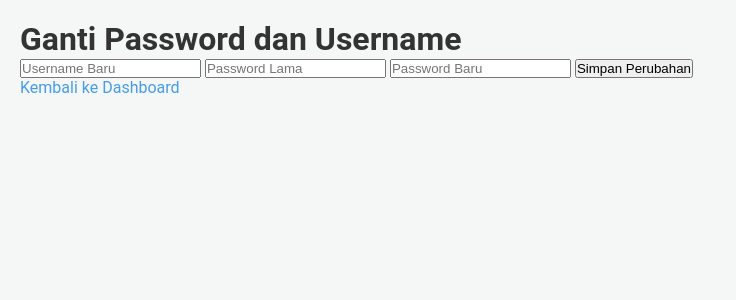
After one commit to Rick755433/Project_php, a PHP site: page /ubah.php in a window 1280 px wide. The commit adds this page. Shown: the top 300 px of the page, without its empty margins (0-736 px from the left). Run offline with PHP 8.4, Linux system fonts and the light colour scheme; a user stored in the database is signed in.

Commit message:
ubah
ubah username

```diff
--- /dev/null
+++ b/projek/projek/ubah.php
@@ -0,0 +1,67 @@
+<?php
+include "config.php";
+session_start();
+
+if (!isset($_SESSION['user_id'])) {
+    header("Location: login.php");
+    exit();
+}
+
+if ($_SERVER["REQUEST_METHOD"] == "POST") {
+    $user_id = $_SESSION['user_id'];
+    $new_username = $_POST['new_username'];
+    $current_password = $_POST['current_password'];
+    $new_password = $_POST['new_password'];
+
+    // Ambil data pengguna
+    $stmt = $conn->prepare("SELECT username, password FROM users WHERE id = ?");
+    $stmt->bind_param("i", $user_id);
+    $stmt->execute();
+    $stmt->store_result();
+    $stmt->bind_result($current_username, $hashed_password);
+    $stmt->fetch();
+
+    if (password_verify($current_password, $hashed_password)) {
+
+        if (!empty($new_username) && $new_username != $current_username) {
+            $stmt = $conn->prepare("UPDATE users SET username = ? WHERE id = ?");
+            $stmt->bind_param("si", $new_username, $user_id);
+            $stmt->execute();
+            $_SESSION['username'] = $new_username;
+            echo "Username berhasil diubah!";
+        }
+
+        if (!empty($new_password)) {
+            $hashed_new_password = password_hash($new_password, PASSWORD_DEFAULT);
+            $stmt = $conn->prepare("UPDATE users SET password = ? WHERE id = ?");
+            $stmt->bind_param("si", $hashed_new_password, $user_id);
+            $stmt->execute();
+            echo "Password berhasil diubah!";
+        }
+    } else {
+        echo "Password lama salah!";
+    }
+}
+?>
+
+<!DOCTYPE html>
+<html lang="id">
+<head>
+    <meta charset="UTF-8">
+    <meta name="viewport" content="width=device-width, initial-scale=1.0">
+    <title>Ganti Password dan Username</title>
+    <link rel="stylesheet" href="style.css">
+</head>
+<body>
+    <div class="wrapper">
+        <h1>Ganti Password dan Username</h1>
+        <form method="post">
+            <input type="text" name="new_username" placeholder="Username Baru">
+            <input type="password" name="current_password" placeholder="Password Lama" required>
+            <input type="password" name="new_password" placeholder="Password Baru">
+            <button type="submit">Simpan Perubahan</button>
+        </form>
+        <a href="user.php">Kembali ke Dashboard</a>
+    </div>
+</body>
+</html>
--- a/projek/projek/user.php
+++ b/projek/projek/user.php
@@ -8,6 +8,7 @@
 <body>
     <li> <a href="register.php">tambahkan user</a></li>
     <li>    <a href="logout.php">logout</a></li>
+    <li><a href="ubah.php">ubah username/password</a></li>
 
 
 
```
